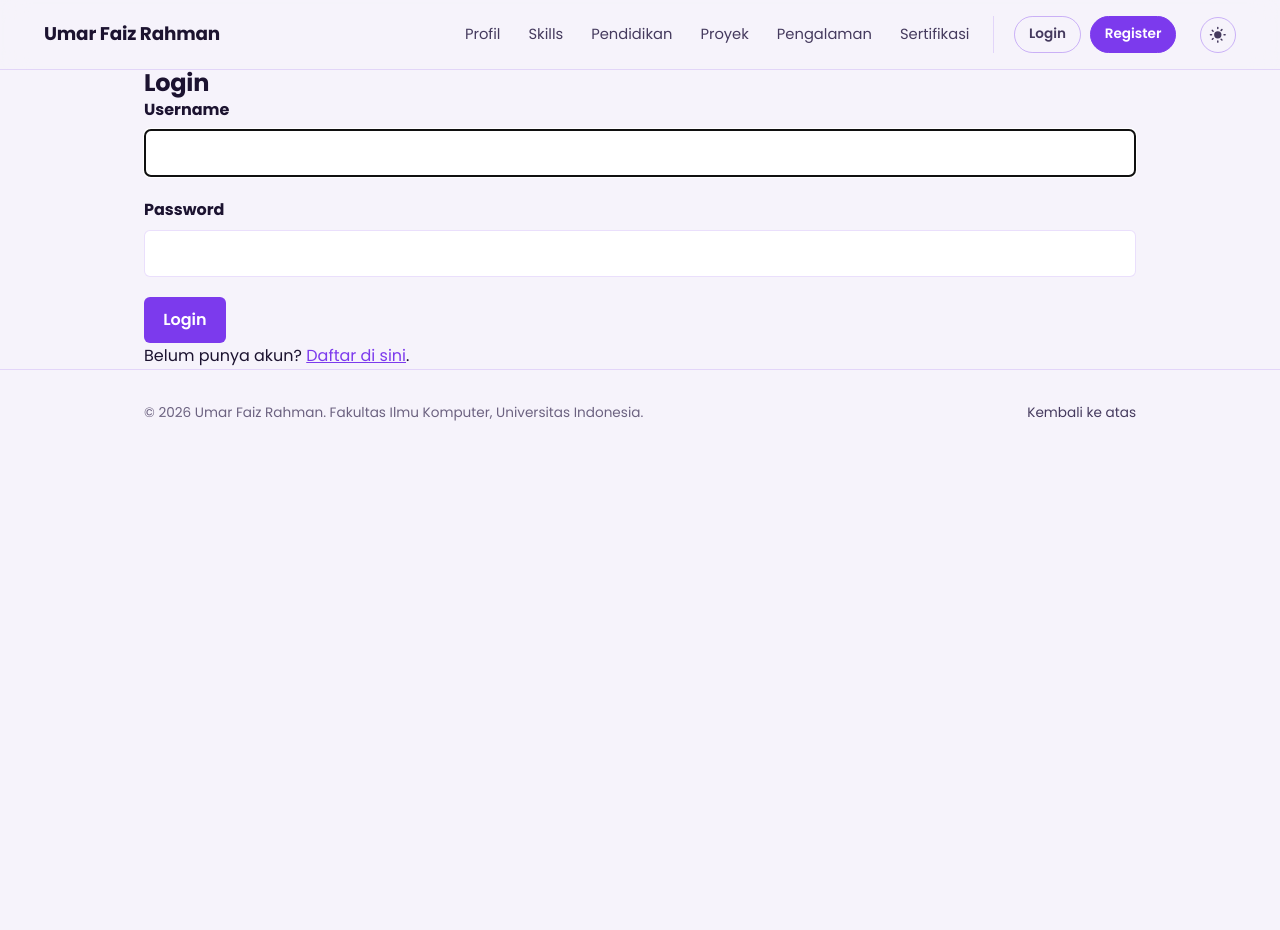
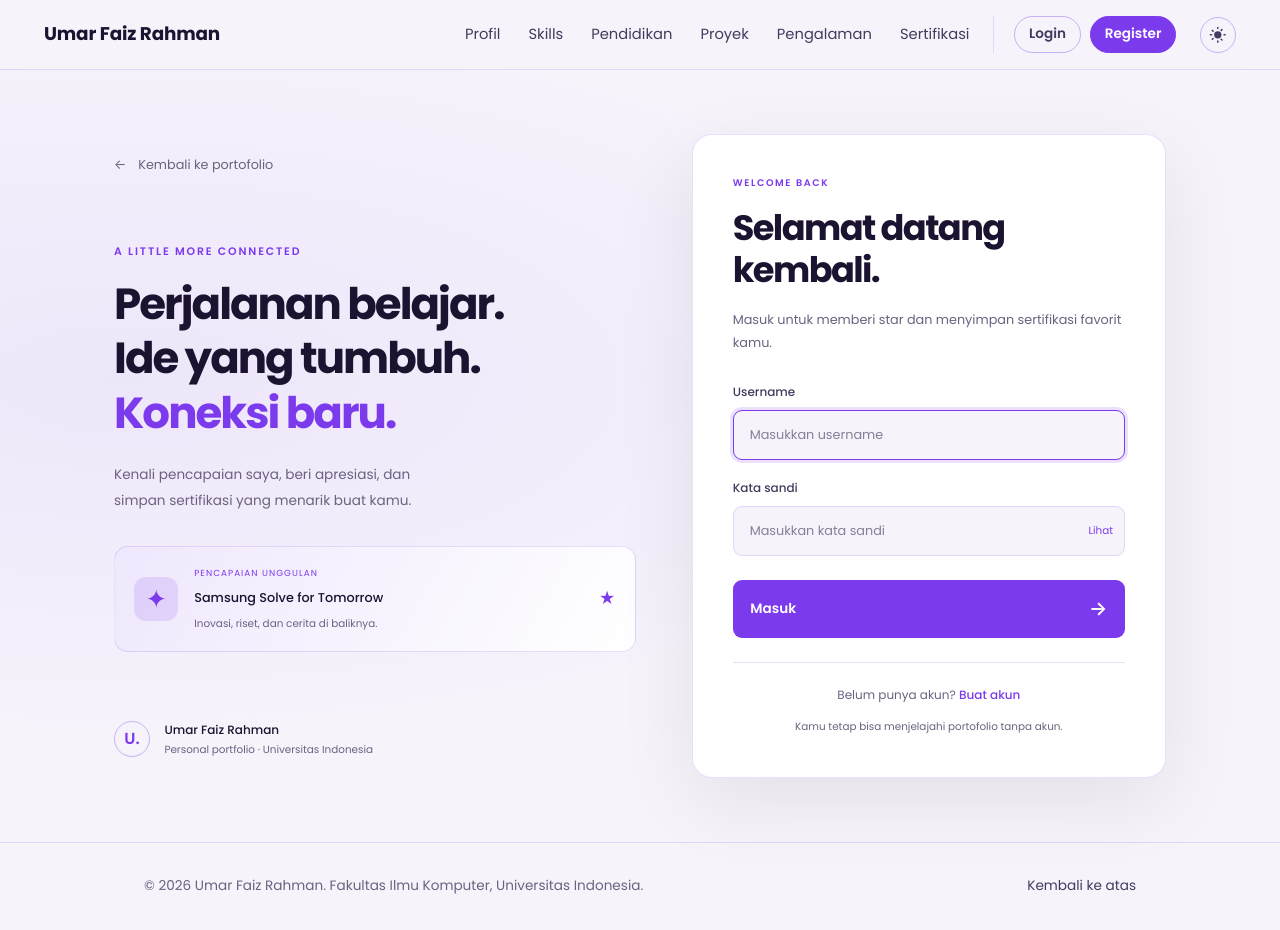
Before and after one commit to McKenzy65/myportofolio, a Django app: page /login/ in a window 1280 px wide. Before the commit the page ends 421 px from the top, so only its background shows below. Run offline with Django 5.2, Linux system fonts and the light colour scheme.

Commit message:
feat: redesign login and registration with reusable account forms

```diff
--- a/main/forms.py
+++ b/main/forms.py
@@ -1,8 +1,42 @@
 from django.core.exceptions import ValidationError
 from django.forms import ModelForm
 from django.utils.html import strip_tags
+from django.contrib.auth.forms import AuthenticationForm, UserCreationForm
 
 from main.models import Certification
+
+
+class PortfolioAuthenticationForm(AuthenticationForm):
+    error_messages = {
+        "invalid_login": "Username atau kata sandi belum sesuai. Periksa lagi dan coba kembali.",
+        "inactive": "Akun ini belum aktif.",
+    }
+
+    def __init__(self, *args, **kwargs):
+        super().__init__(*args, **kwargs)
+        self.fields["username"].widget.attrs.update({"placeholder": "Masukkan username", "autocomplete": "username"})
+        self.fields["password"].label = "Kata sandi"
+        self.fields["password"].widget.attrs.update({"placeholder": "Masukkan kata sandi", "autocomplete": "current-password"})
+
+
+class PortfolioUserCreationForm(UserCreationForm):
+    error_messages = {"password_mismatch": "Konfirmasi kata sandi belum sama. Silakan ulangi."}
+
+    def __init__(self, *args, **kwargs):
+        super().__init__(*args, **kwargs)
+        self.fields["username"].help_text = "Maksimal 150 karakter. Gunakan huruf, angka, atau karakter @ . + - _."
+        self.fields["username"].widget.attrs.update({"placeholder": "Pilih username", "autocomplete": "username"})
+        self.fields["password1"].help_text = (
+            "<ul><li>Minimal 8 karakter.</li><li>Jangan gunakan kata sandi yang terlalu umum.</li>"
+            "<li>Hindari kemiripan dengan informasi pribadi.</li><li>Jangan hanya menggunakan angka.</li></ul>"
+        )
+        self.fields["password2"].help_text = "Masukkan kembali kata sandi yang sama untuk konfirmasi."
+        for name, label, placeholder in (
+            ("password1", "Kata sandi", "Buat kata sandi"),
+            ("password2", "Konfirmasi kata sandi", "Ulangi kata sandi"),
+        ):
+            self.fields[name].label = label
+            self.fields[name].widget.attrs.update({"placeholder": placeholder, "autocomplete": "new-password"})
 
 
 class CertificationForm(ModelForm):
--- a/main/views.py
+++ b/main/views.py
@@ -1,12 +1,11 @@
 from django.shortcuts import render, redirect, get_object_or_404
 from django.contrib import messages
 from main.models import Experience, Certification
-from main.forms import CertificationForm
+from main.forms import CertificationForm, PortfolioAuthenticationForm, PortfolioUserCreationForm
 from django.http import HttpResponse, JsonResponse
 from django.views.decorators.http import require_POST
 from django.core import serializers
 from django.contrib.auth import login, logout
-from django.contrib.auth.forms import AuthenticationForm, UserCreationForm
 from django.shortcuts import redirect, render
 import datetime
 from django.contrib.auth.decorators import login_required
@@ -42,7 +41,7 @@ def toggle_star(request, certification_id):
 
 
 def register(request):
-    form = UserCreationForm(request.POST or None)
+    form = PortfolioUserCreationForm(request.POST or None)
 
     if request.method == "POST" and form.is_valid():
         form.save()
@@ -56,7 +55,7 @@ def register(request):
     return render(request, "register.html", context)
 
 def login_user(request):
-    form = AuthenticationForm(request, data=request.POST or None)
+    form = PortfolioAuthenticationForm(request, data=request.POST or None)
 
     if request.method == "POST" and form.is_valid():
         user = form.get_user()
--- /dev/null
+++ b/static/js/auth.js
@@ -0,0 +1,11 @@
+document.querySelectorAll('[data-password-target]').forEach(button => {
+    button.addEventListener('click', () => {
+        const input = document.getElementById(button.dataset.passwordTarget);
+        if (!input) return;
+        const show = input.type === 'password';
+        input.type = show ? 'text' : 'password';
+        button.textContent = show ? 'Sembunyikan' : 'Lihat';
+        button.setAttribute('aria-pressed', String(show));
+        button.setAttribute('aria-label', `${show ? 'Sembunyikan' : 'Tampilkan'} kata sandi`);
+    });
+});
--- /dev/null
+++ b/templates/components/auth_fields.html
@@ -0,0 +1,27 @@
+{% for field in form %}
+<div class="auth-field{% if field.errors %} auth-field--error{% endif %}">
+    <label for="{{ field.id_for_label }}">{{ field.label }}</label>
+    <div class="auth-input-wrap">
+        {{ field }}
+        {% if field.field.widget.input_type == 'password' %}
+        <button type="button" class="password-toggle" data-password-target="{{ field.id_for_label }}"
+                aria-pressed="false" aria-label="Tampilkan {{ field.label|lower }}">Lihat</button>
+        {% endif %}
+    </div>
+    {% if field.help_text %}
+        {% if field.name == 'password1' %}
+        <details class="auth-guidelines" id="{{ field.auto_id }}_helptext">
+            <summary>Ketentuan kata sandi</summary>
+            {{ field.help_text|safe }}
+        </details>
+        {% else %}
+        <p class="auth-help" id="{{ field.auto_id }}_helptext">{{ field.help_text }}</p>
+        {% endif %}
+    {% endif %}
+    {% if field.errors %}
+    <div class="auth-field-errors" id="{{ field.auto_id }}_error" role="alert">
+        {% for error in field.errors %}<p>{{ error }}</p>{% endfor %}
+    </div>
+    {% endif %}
+</div>
+{% endfor %}
--- /dev/null
+++ b/templates/components/auth_story.html
@@ -0,0 +1,14 @@
+<aside class="auth-story" aria-label="Tentang akun portofolio">
+    <a href="{% url 'main:show_certifications' %}" class="auth-back"><span aria-hidden="true">←</span> Kembali ke portofolio</a>
+    <div class="auth-story-body">
+        <span class="page-eyebrow">A LITTLE MORE CONNECTED</span>
+        <h2>Perjalanan belajar.<br>Ide yang tumbuh.<br><span>Koneksi baru.</span></h2>
+        <p>Kenali pencapaian saya, beri apresiasi, dan simpan sertifikasi yang menarik buat kamu.</p>
+        <div class="auth-preview" aria-hidden="true">
+            <div class="auth-preview-icon">✦</div>
+            <div><span class="auth-preview-label">PENCAPAIAN UNGGULAN</span><strong>Samsung Solve for Tomorrow</strong><span>Inovasi, riset, dan cerita di baliknya.</span></div>
+            <span class="auth-preview-star">★</span>
+        </div>
+    </div>
+    <div class="auth-story-signature"><span class="auth-signature-mark">U.</span><div><strong>{{ name }}</strong><span>Personal portfolio · Universitas Indonesia</span></div></div>
+</aside>
--- a/templates/login.html
+++ b/templates/login.html
@@ -1,33 +1,29 @@
 {% extends "base.html" %}
+{% load static %}
 {% block meta %}
-    <title>Login - {{ name }}</title>
+<title>Login - {{ name }}</title>
+<meta name="description" content="Masuk untuk memberi star dan menyimpan sertifikasi favorit kamu.">
 {% endblock meta %}
 {% block content %}
-    <main>
-        <section class="experience-section">
-            <div class="container">
-                <h1>Login</h1>
-                {% for message in messages %}
-                    <p class="form-message">{{ message }}</p>
-                {% endfor %}
-                <form method="post" action="{% url 'main:login' %}" class="project-form">
-                    {% csrf_token %}
-                    {% for field in form %}
-                        <div class="form-group">
-                            <label for="{{ field.id_for_label }}">{{ field.label }}</label>
-                            {{ field }}
-                            {% for error in field.errors %}
-                                <p class="form-error">{{ error }}</p>
-                            {% endfor %}
-                        </div>
-                    {% endfor %}
-                    {% for error in form.non_field_errors %}
-                        <p class="form-error">{{ error }}</p>
-                    {% endfor %}
-                    <button type="submit" class="button">Login</button>
-                </form>
-                <p>Belum punya akun? <a href="{% url 'main:register' %}">Daftar di sini</a>.</p>
-            </div>
+<main class="auth-page">
+    <div class="container auth-layout">
+        {% include 'components/auth_story.html' %}
+        <section class="auth-card" aria-labelledby="auth-title">
+            <span class="page-eyebrow">WELCOME BACK</span>
+            <h1 id="auth-title">Selamat datang<br>kembali.</h1>
+            <p class="auth-description">Masuk untuk memberi star dan menyimpan sertifikasi favorit kamu.</p>
+            {% if form.non_field_errors %}
+            <div class="auth-alert" role="alert"><strong>Belum berhasil masuk</strong>{% for error in form.non_field_errors %}<p>{{ error }}</p>{% endfor %}</div>
+            {% endif %}
+            <form method="post" action="{% url 'main:login' %}" class="auth-form">
+                {% csrf_token %}
+                {% include 'components/auth_fields.html' %}
+                <button type="submit" class="button auth-submit">Masuk <span aria-hidden="true">→</span></button>
+            </form>
+            <p class="auth-switch">Belum punya akun? <a href="{% url 'main:register' %}">Buat akun</a></p>
+            <p class="auth-footnote">Kamu tetap bisa menjelajahi portofolio tanpa akun.</p>
         </section>
-    </main>
+    </div>
+</main>
+<script src="{% static 'js/auth.js' %}" defer></script>
 {% endblock content %}
```
Also changed, not shown: templates/register.html (+23 -27 lines).
